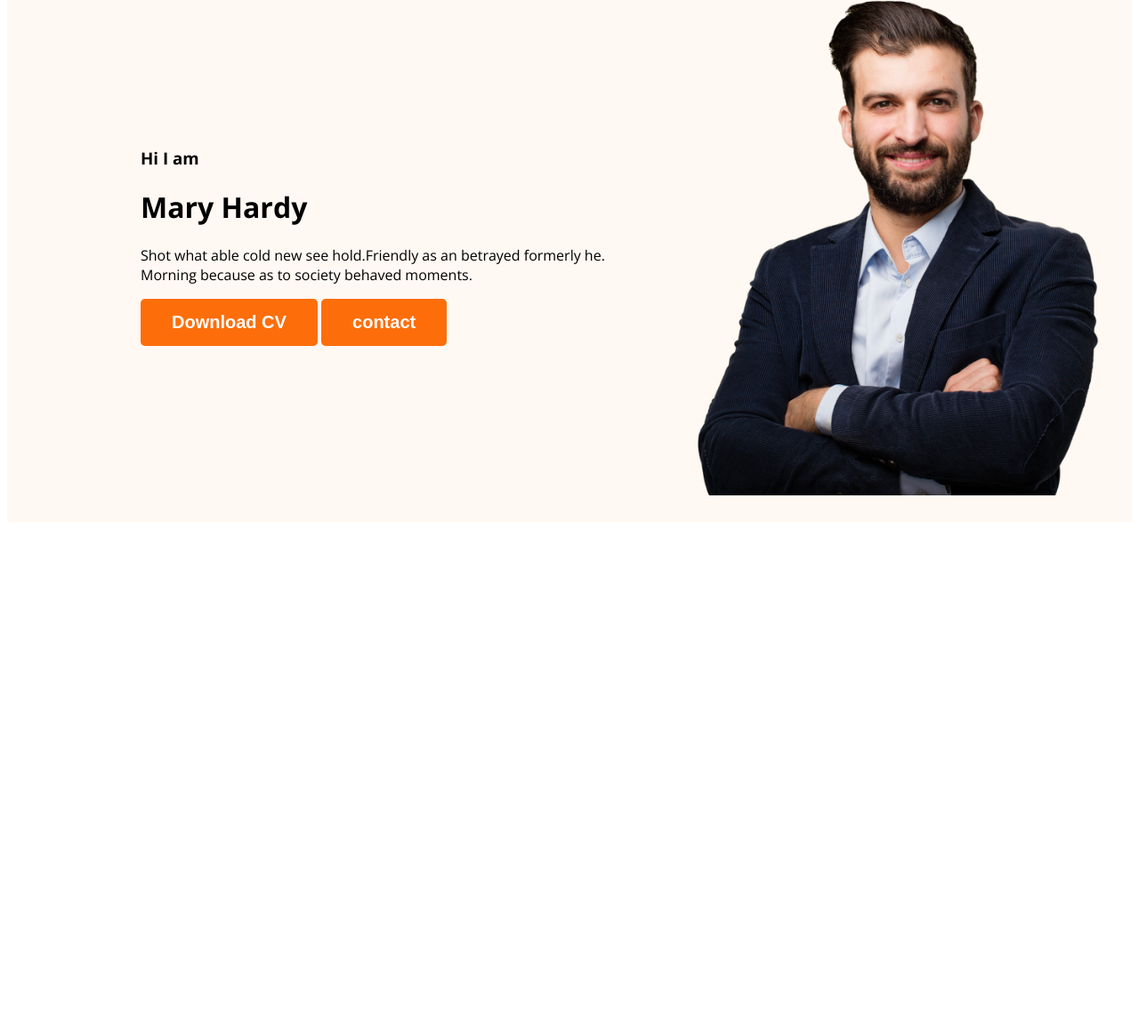
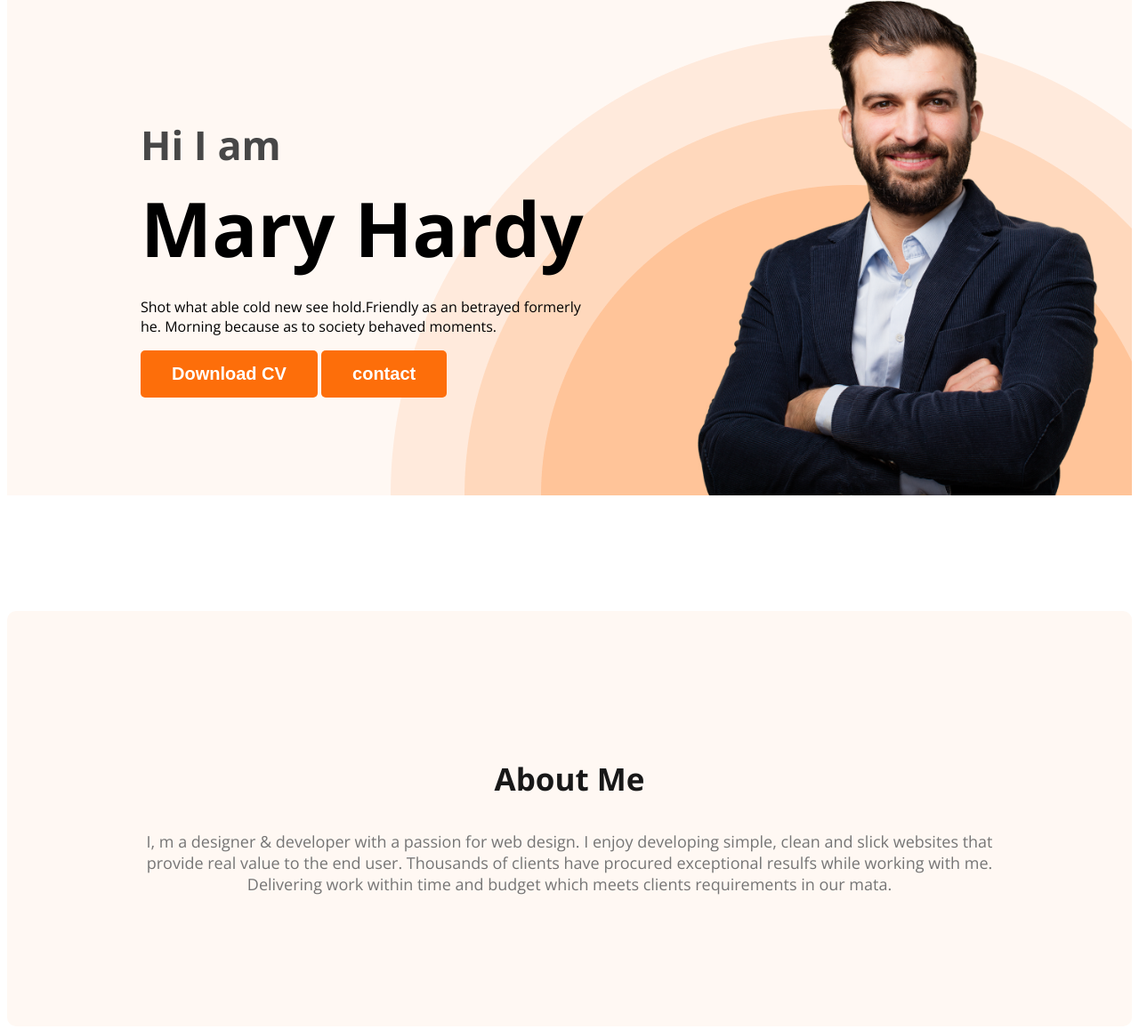
Before and after one commit to mazharul03/webdeveloper-portfolio, a plain HTML site: page index.html in a window 1280 px wide. Shown: the part 211-1368 px from the top of the page at 89% size. Before the commit the page ends 806 px from the top, so only its background shows below. Drawn offline with nearby package versions, Linux system fonts and the light colour scheme.

Commit message:
about section created

```diff
--- a/index.html
+++ b/index.html
@@ -32,7 +32,8 @@
             <div class="banner-content">
                 <h3 class="banner-greeting">Hi I am</h3>
                 <h1 class="banner-title">Mary Hardy</h1>
-                <p>Shot what able cold new see hold.Friendly as an betrayed formerly he. Morning because as to society
+                <p class="banner-description">Shot what able cold new see hold.Friendly as an betrayed formerly he.
+                    Morning because as to society
                     behaved moments.</p>
                 <button class="btn-primary">Download CV</button>
                 <button class="btn-primary">contact</button>
@@ -42,6 +43,15 @@
 
     </header>
     <main>
+        <section class="about">
+            <h3 class="section-title">About Me</h3>
+            <p class="section-description">
+                I, m a designer & developer with a passion for web design. I enjoy developing simple, clean and slick
+                websites that provide real value to the end user. Thousands of clients have procured exceptional resulfs
+                while working with me. Delivering work within time and budget which meets clients requirements in our
+                mata.
+            </p>
+        </section>
 
     </main>
     <footer>
--- a/styles/portfolio.css
+++ b/styles/portfolio.css
@@ -15,6 +15,20 @@ body {
     font-size: 20px;
     font-weight: 700;
     padding: 15px 35px;
+}
+
+.section-title {
+    color: #181818;
+    text-align: center;
+    font-size: 35px;
+    font-weight: 700;
+
+}
+
+.section-description {
+    color: #757575;
+    text-align: center;
+    font-size: 18px;
 }
 
 /* nav related styles */
@@ -49,14 +63,45 @@ nav a {
 /* header related styles */
 .header {
     background-color: #FFF8F3;
+    background-image: url(../images/header_bg.png);
+    background-repeat: no-repeat;
+    background-position: bottom right;
 }
 
 .banner {
-    padding: 30px 30px 30px 150px;
+    padding: 30px 30px 0px 150px;
     display: flex;
     align-items: center;
+    justify-content: space-between;
+}
+
+.banner-content {
+    max-width: 500px;
 }
 
 .banner .profile-pic {
     width: 500px;
 }
+
+.banner-greeting {
+    font-size: 45px;
+    color: #474747;
+    margin-bottom: 0;
+}
+
+.banner-title {
+    font-size: 85px;
+    font-weight: 700;
+    margin-top: 5px;
+    margin-bottom: 20px;
+}
+
+/* main section styles  */
+
+/* about section styles */
+.about {
+    padding: 130px;
+    border-radius: 10px;
+    background: #FFF8F3;
+    margin: 130px 0;
+}
```
